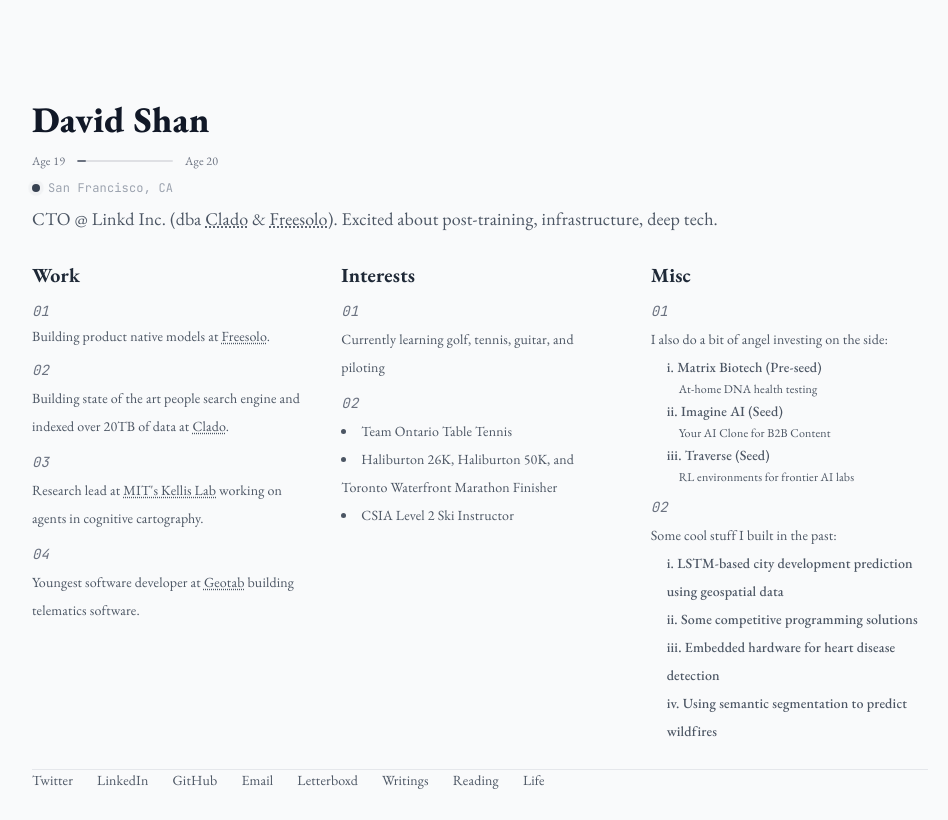
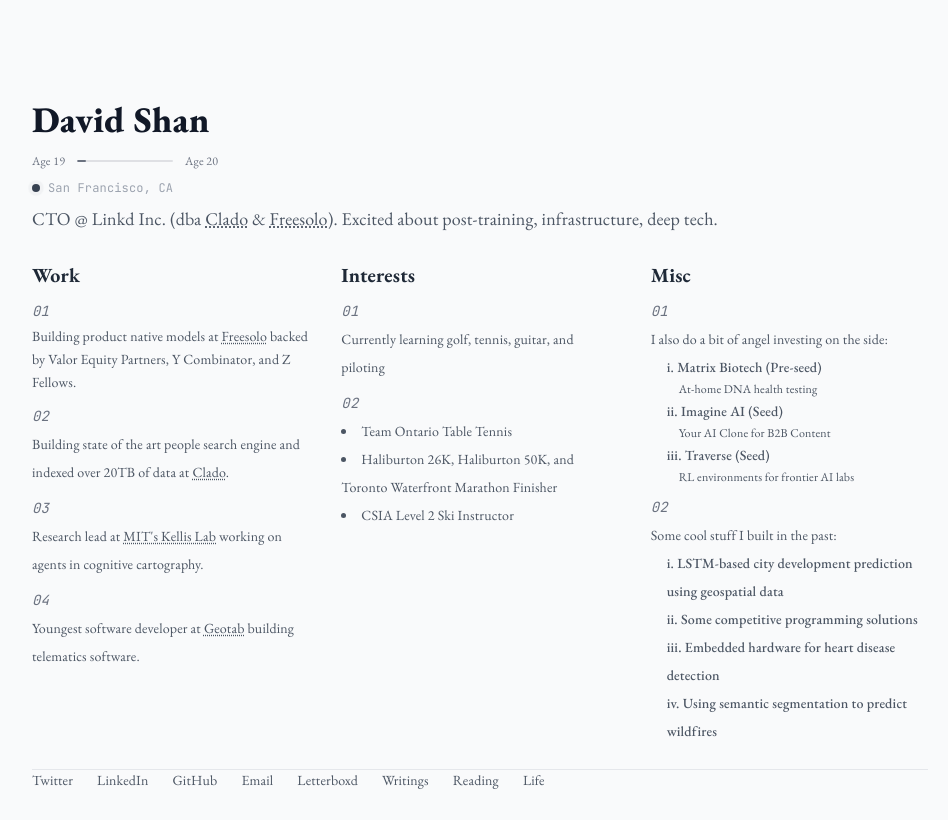
Before and after one commit to DavidBShan/WebsiteV2, a Next.js app: page / in a window 1280 px wide. Shown: the whole page, without its empty margins (160-1108 px from the left). Built offline with nearby package versions, Linux system fonts and the light colour scheme.

Commit message:
Mention Freesolo backers

```diff
--- a/app/page.tsx
+++ b/app/page.tsx
@@ -195,8 +195,9 @@ export default function Home() {
                       aria-label="Visit Freesolo website"
                     >
                       Freesolo
-                    </a>
-                    .
+                    </a>{" "}
+                    backed by Valor Equity Partners, Y Combinator, and Z
+                    Fellows.
                   </p>
                 </li>
                 <li
```
